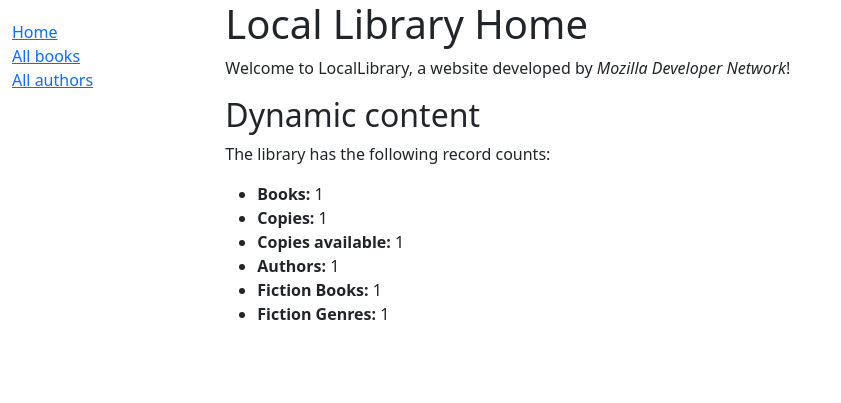
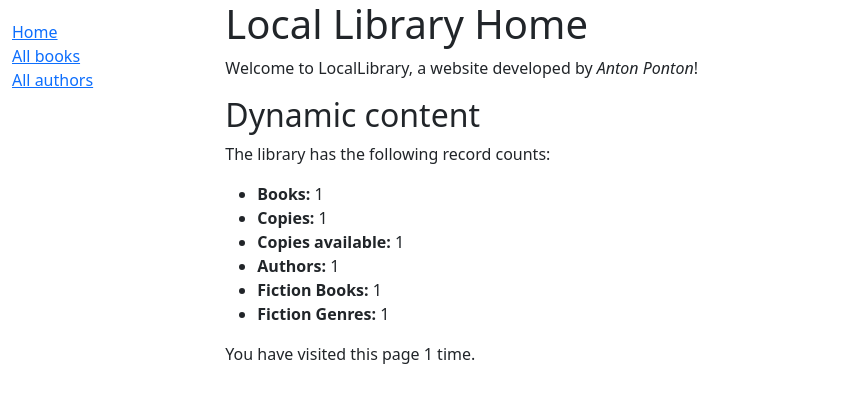
Before and after one commit to antonponton/projekty_django, a Django app: template locallibrary/catalog/templates/index.html in a window 1280 px wide. Shown: the top 403 px of the page, without its empty margins (0-841 px from the left). Run offline with Django 4.2, Linux system fonts and the light colour scheme; the template is opened without the code that fills it: most values are stand-ins (such as "Sample title", 1, 10 or a date in 2020).

Commit message:
add visit count

```diff
--- a/locallibrary/catalog/templates/catalog/author_detail.html
+++ b/locallibrary/catalog/templates/catalog/author_detail.html
@@ -7,14 +7,10 @@
     <h4>Books</h4>
 
     {% if author.book_set.all %}
-    <ul>
       {% for book in author.book_set.all %}
-      <li>
         <a href="{{ book.get_absolute_url }}">{{ book.title }}</a><strong>({{ book.bookinstance_set.all.count }})</strong>
         <p>{{book.summary}}</p>
-      </li>
       {% endfor %}
-    </ul>
   {% else %}
     <p>There are no books for this author.</p>
   {% endif %}
--- a/locallibrary/catalog/templates/index.html
+++ b/locallibrary/catalog/templates/index.html
@@ -8,7 +8,7 @@
   <h1>Local Library Home</h1>
   <p>
     Welcome to LocalLibrary, a website developed by
-    <em>Mozilla Developer Network</em>!
+    <em>Anton Ponton</em>!
   </p>
   <h2>Dynamic content</h2>
   <p>The library has the following record counts:</p>
@@ -20,4 +20,7 @@
     <li><strong>Fiction Books:</strong> {{ num_books_fiction }}</li>
     <li><strong>Fiction Genres:</strong> {{ num_genres_fiction }}</li>
   </ul>
+  <p>
+    You have visited this page {{ num_visits }} time{{ num_visits|pluralize }}.
+  </p>
 {% endblock %}
--- a/locallibrary/catalog/views.py
+++ b/locallibrary/catalog/views.py
@@ -12,6 +12,9 @@ def index(request):
     num_books_fiction = Book.objects.filter(genre__name__icontains='Fiction').count()
     num_authors = Author.objects.count()
 
+    num_visits = request.session.get('num_visits', 0)
+    request.session['num_visits'] = num_visits + 1
+
     context = {
         'num_books': num_books,
         'num_instances': num_instances,
@@ -19,6 +22,7 @@ def index(request):
         'num_authors': num_authors,
         'num_genres_fiction': num_genres_fiction,
         'num_books_fiction': num_books_fiction,
+        'num_visits': num_visits,
     }
 
     return render(request, 'index.html', context=context)
```
